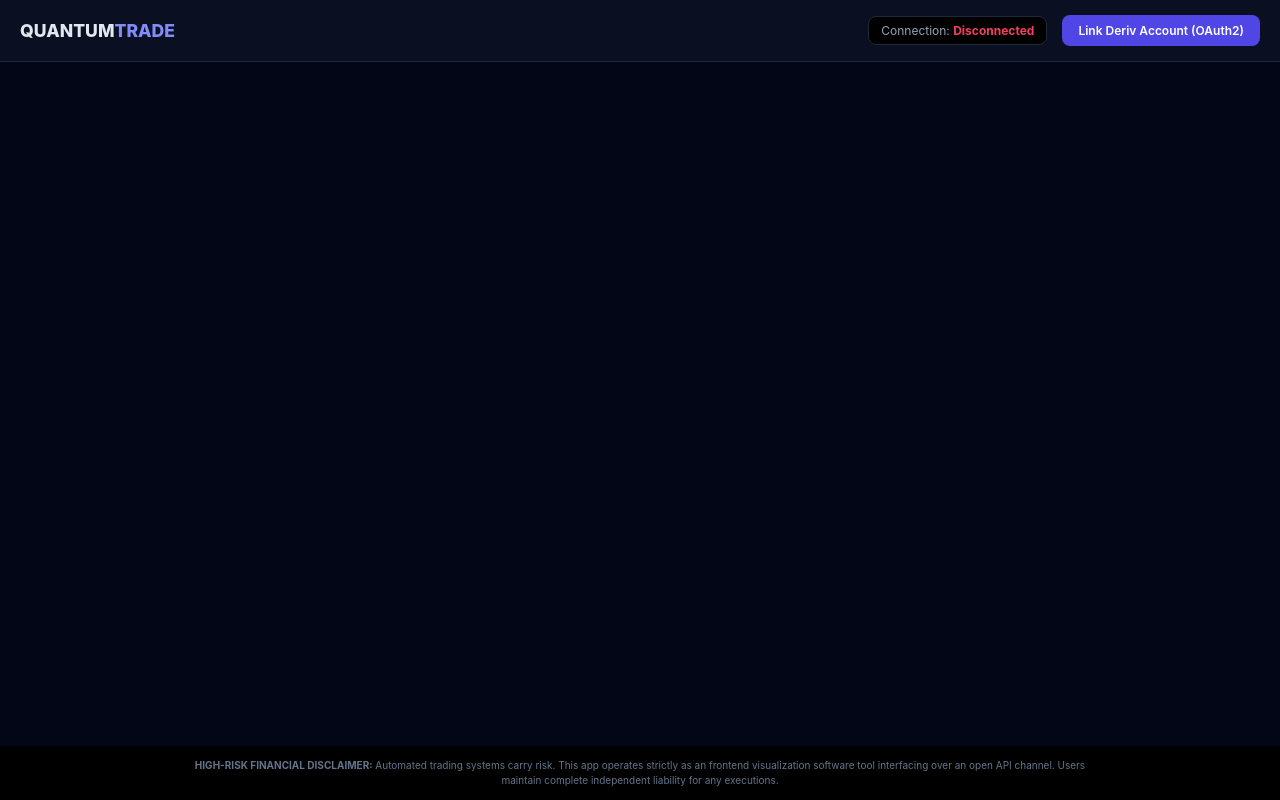
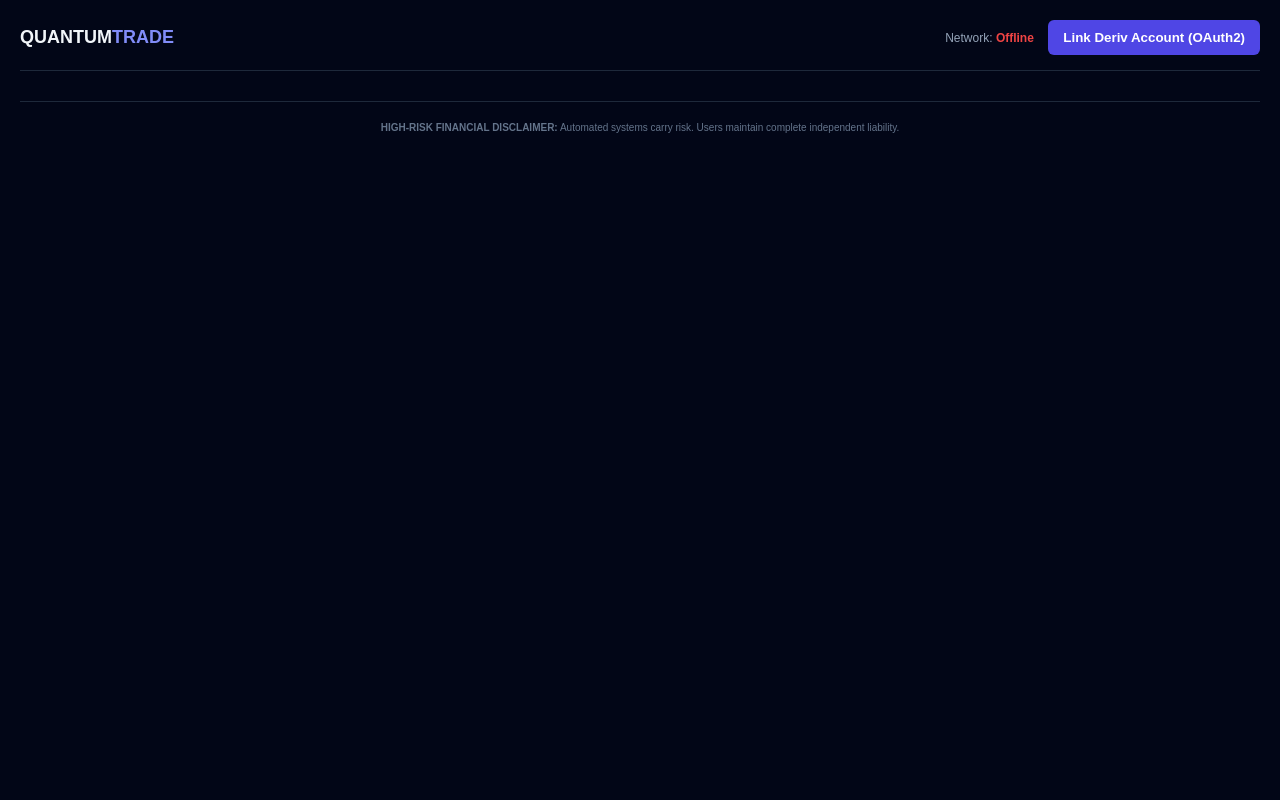
Before and after one commit to maragacyrus-gif/deriv-trading-site, a FastAPI app: template templates/base.html in a window 1280 px wide. Run offline with FastAPI, Linux system fonts and the light colour scheme; the template is opened without the code that fills it, so the values that code supplies are empty.

Commit message:
Update base.html

```diff
--- a/templates/base.html
+++ b/templates/base.html
@@ -4,39 +4,40 @@
     <meta charset="UTF-8">
     <meta name="viewport" content="width=device-width, initial-scale=1.0">
     <title>Trading Engine Platform</title>
-    <!-- Combined inline responsive styling arrays to override external CSS network blockades -->
+    <!-- Fallback raw styling overrides to protect dark theme if CDN fails -->
     <style>
-        * { box-sizing: border-box; margin: 0; padding: 0; font-family: -apple-system, BlinkMacSystemFont, "Segoe UI", Roboto, sans-serif; }
-        body { background-color: #020617; color: #f1f5f9; min-height: 100vh; display: flex; flex-col; flex-direction: column; justify-content: space-between; }
-        header { border-bottom: 1px solid #1e293b; background-color: rgba(15, 23, 42, 0.6); padding: 15px 20px; display: flex; justify-content: space-between; align-items: center; }
-        .logo { font-weight: 800; tracking-spacing: 0.05em; text-transform: uppercase; color: #e2e8f0; font-size: 1.1rem; }
-        .logo-accent { color: #818cf8; }
-        .status-container { display: flex; align-items: center; gap: 15px; }
-        .net-status { background-color: #000; padding: 6px 12px; border-radius: 8px; border: 1px solid #1e293b; font-size: 0.75rem; color: #94a3b8; }
-        #connectionStatus { font-weight: 700; color: #f43f5e; }
-        #btnConnectAccount { background-color: #4f46e5; color: white; border: none; padding: 8px 16px; border-radius: 8px; font-size: 0.75rem; font-weight: 600; cursor: pointer; }
-        main { flex: 1; max-w: 1600px; width: 100%; margin: 0 auto; padding: 16px; }
-        footer { border-t: 1px solid #0f172a; background-color: #000; padding: 12px 20px; text-align: center; }
-        footer p { font-size: 10px; color: #64748b; max-width: 900px; margin: 0 auto; line-height: 1.5; }
+        body { background-color: #020617 !important; color: #f1f5f9 !important; font-family: sans-serif; margin: 0; padding: 20px; }
+        header { display: flex; justify-content: space-between; align-items: center; border-bottom: 1px solid #1e293b; padding-bottom: 15px; margin-bottom: 20px; }
+        button { background-color: #4f46e5; color: white; border: none; padding: 10px 15px; border-radius: 6px; font-weight: bold; cursor: pointer; }
+        select, input { background-color: #0f172a; color: white; border: 1px solid #334155; padding: 8px; border-radius: 6px; margin: 5px 0; width: 100%; max-width: 300px; }
+        .grid-box { background-color: #0f172a; border: 1px solid #1e293b; padding: 15px; border-radius: 12px; margin-bottom: 15px; }
+        #terminalLog { background-color: #020617; border: 1px solid #1e293b; padding: 10px; height: 120px; overflow-y: auto; font-family: monospace; font-size: 12px; border-radius: 6px; }
+        .btn-rise { background-color: #059669; }
+        .btn-fall { background-color: #dc2626; }
     </style>
-    <!-- Self-contained compiled graphing libraries fallback container -->
-    <script src="https://jsdelivr.net"></script>
+    <!-- High-speed alternative script distribution nodes -->
+    <script src="https://cloudflare.com"></script>
+    <script src="https://cloudflare.com"></script>
 </head>
 <body>
     <header>
-        <div class="logo">Quantum<span class="logo-accent">Trade</span></div>
-        <div class="status-container">
-            <div class="net-status">Connection: <span id="connectionStatus">Disconnected</span></div>
-            <div id="oauthSection">
+        <div>
+            <span style="font-size: 18px; font-weight: bold; tracking-content: wide;">QUANTUM<span style="color:#818cf8;">TRADE</span></span>
+        </div>
+        <div>
+            <span style="font-size: 12px; color: #94a3b8; margin-right: 10px;">Network: <span id="connectionStatus" style="color:#ef4444; font-weight:bold;">Offline</span></span>
+            <span id="oauthSection">
                 <button id="btnConnectAccount">Link Deriv Account (OAuth2)</button>
-            </div>
+            </span>
         </div>
     </header>
+
     <main>
         {% block content %}{% endblock %}
     </main>
-    <footer>
-        <p><strong>HIGH-RISK FINANCIAL DISCLAIMER:</strong> Automated trading systems carry risk. This app operates strictly as an frontend visualization software tool interfacing over an open API channel. Users maintain complete independent liability for any executions.</p>
+
+    <footer style="margin-top: 30px; border-top: 1px solid #1e293b; padding-top: 10px; font-size: 10px; color: #64748b; text-align: center;">
+        <p><strong>HIGH-RISK FINANCIAL DISCLAIMER:</strong> Automated systems carry risk. Users maintain complete independent liability.</p>
     </footer>
 </body>
-                    </html>
+</html>
```
